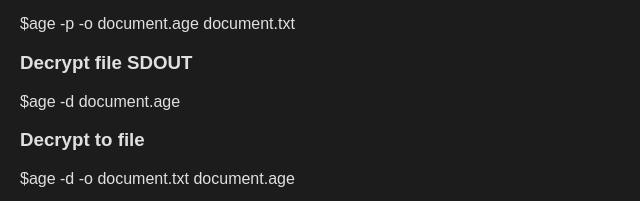
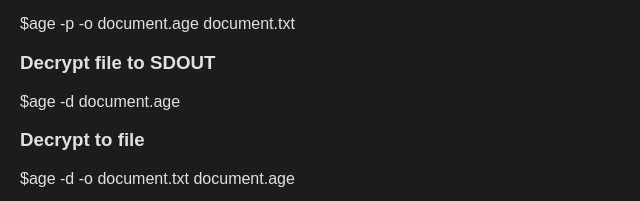
Before and after one commit to bitrot534/bitrot534.blog.github.io, a plain HTML site: page post1.html in a window 1280 px wide. Shown: the part 568-769 px from the top of the page, 0-640 px from the left. Drawn offline with Linux system fonts and the light colour scheme.

Commit message:
Fix post1.html

```diff
--- a/post1.html
+++ b/post1.html
@@ -31,7 +31,7 @@
 		<h3>Encrypt file w/ passwd</h3>
 		$age -p -o document.age document.txt
 
-		<h3>Decrypt file SDOUT</h3>
+		<h3>Decrypt file to SDOUT</h3>
 		$age -d document.age
 
 		<h3>Decrypt to file</h3>
```
